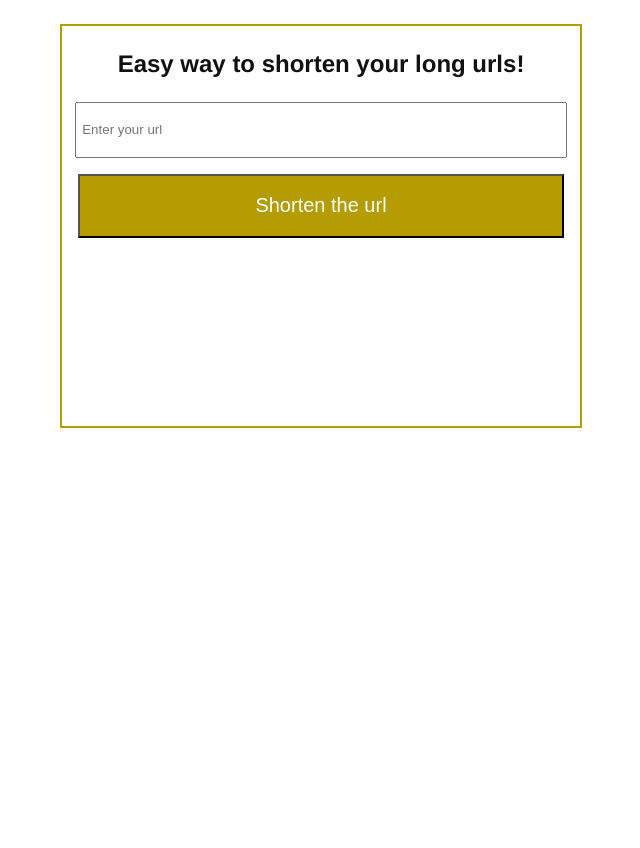
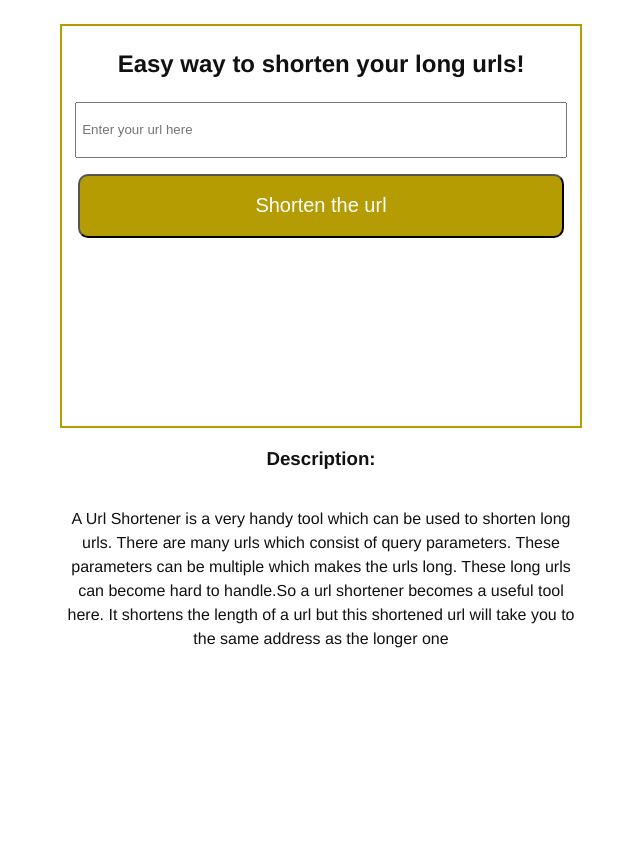
Before and after one commit to Vipul-at-github/url_shortener_22, a Django app: page / in a window 1280 px wide. Shown: the whole page, without its empty margins (319-959 px from the left). Run offline with Django 4.2, Linux system fonts and the light colour scheme.

Commit message:
First commit

```diff
--- a/addshortener/settings.py
+++ b/addshortener/settings.py
@@ -23,7 +23,7 @@ BASE_DIR = Path(__file__).resolve().parent.parent
 SECRET_KEY = 'django-insecure-g-$%moa&)r9f$l-&i%a45cnm8$$h39@&x+1qac8y3=x0%ln9cl'
 
 # SECURITY WARNING: don't run with debug turned on in production!
-DEBUG = False
+DEBUG = True
 
 ALLOWED_HOSTS = []
 
--- a/templates/index.html
+++ b/templates/index.html
@@ -41,6 +41,7 @@
         width: 95%;
         height: 7vh;
         padding: 5px;
+
     }
 
     .buttons {
@@ -56,11 +57,12 @@
         color: white;
         height: 8vh;
         width: auto;
+        border-radius: 10px;
 
     }
 
     button:hover {
-        background-color: white;
+        background-color: whitesmoke;
         color: black;
     }
 
@@ -69,14 +71,25 @@
         text-align: center;
         background-color: white;
     }
+
+    h3 {
+        text-align: center;
+        padding-top: 20px;
+    }
+
+    #desc {
+        display: flex;
+        text-align: center;
+
+    }
 </style>
 
 <body>
     <main>
         <h2>Easy way to shorten your long urls!</h2>
-        <form action="/udhar" method="post" id="postform">
+        <form action="/redirect" method="post" id="postform">
             {% csrf_token %}
-            <input type="text" name="link" id="link" placeholder="Enter your url">
+            <input type="text" name="link" id="link" placeholder="Enter your url here">
             <div class="buttons">
                 <button type="submit" id="reduce">Shorten the url</button>
             </div>
@@ -88,25 +101,19 @@
             </h4>
         </section>
 
+
+        <h3>Description:</h3>
+        <div id="desc">
+            <p>A Url Shortener is a very handy tool which can be used to shorten long urls.
+                There are many urls which consist of query parameters.
+                These parameters can be multiple which makes the urls long.
+                These long urls can become hard to handle.So a url shortener becomes a useful tool here.
+                It shortens the length of a url but this shortened url will take you to the same address as the longer
+                one
+            </p>
+        </div>
     </main>
 
-    <!-- <script type="text/javascript">
-        $(document).on('submit', '#post-form', function (e) {
-            e.preventDefault();
-
-            $.ajax({
-                type: 'POST',
-                url: '/create',
-                data: {
-                    link: $('#link').val(),
-                    csrfmiddlewaretoken: $('input[name=csrfmiddlewaretoken]').val(),
-                },
-                success: function (data) {
-                    $('h4').html("www.surls.ga/" + data)
-                }
-            });
-        });
-    </script> -->
 
 </body>
 
--- a/urlapp/urls.py
+++ b/urlapp/urls.py
@@ -3,6 +3,6 @@ from . import views
 
 urlpatterns = [
     path('', views.mainfn, name='mainfn'),
-    path('udhar', views.udhar, name='udhar'),
+    path('redirect', views.udhar, name='udhar'),
     path('<str:pk>', views.send),
 ]
```
Also changed, not shown: db.sqlite3.
